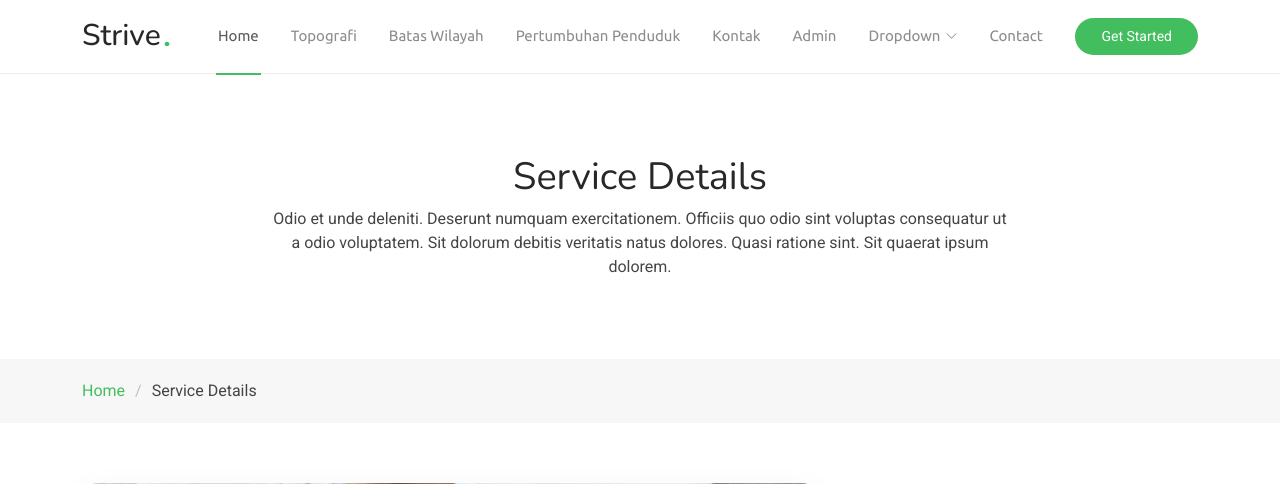
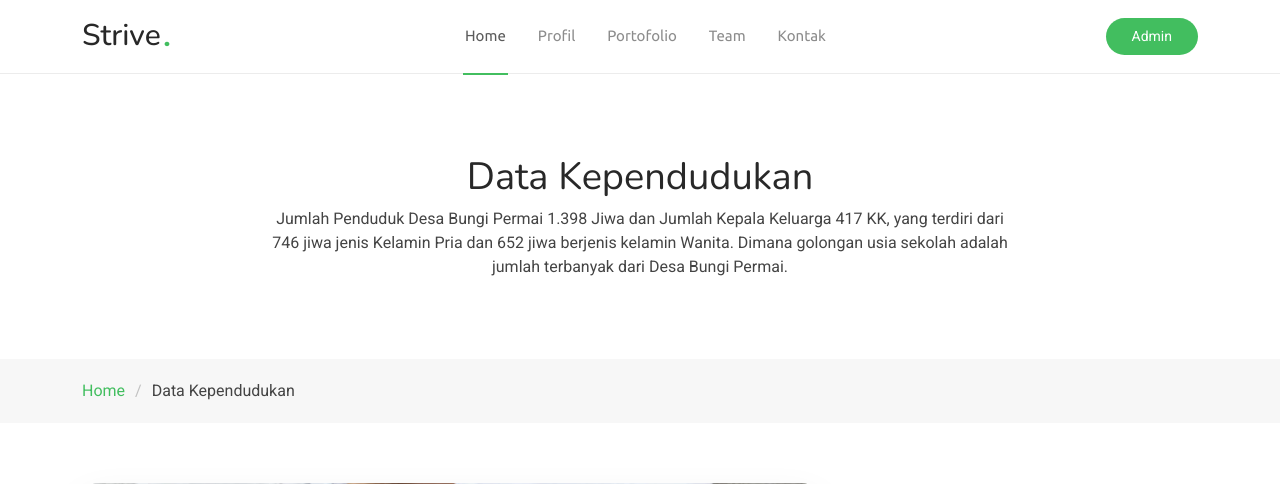
Before and after one commit to Rqq-al22/Web_pakB, a PHP site: page /strive/service-details2.php in a window 1280 px wide. Shown: the top 484 px of the page. Run offline with PHP 8.4, Linux system fonts and the light colour scheme; data comes from the database, SQL or seed files in the repository.

Commit message:
service-details2.php

```diff
--- a/strive/service-details2.php
+++ b/strive/service-details2.php
@@ -53,34 +53,16 @@
      <nav id="navmenu" class="navmenu">
         <ul>
           <li><a href="#hero" class="active">Home</a></li>
-          <li><a href="#about">Topografi</a></li>
-          <li><a href="#services">Batas Wilayah</a></li>
-          <li><a href="#portfolio">Pertumbuhan Penduduk</a></li>
-          <li><a href="#pricing">Kontak</a></li>
-          <li><a href="blog.html">Admin</a></li>
-          <li class="dropdown"><a href="#"><span>Dropdown</span> <i class="bi bi-chevron-down toggle-dropdown"></i></a>
-            <ul>
-              <li><a href="#">Dropdown 1</a></li>
-              <li class="dropdown"><a href="#"><span>Deep Dropdown</span> <i class="bi bi-chevron-down toggle-dropdown"></i></a>
-                <ul>
-                  <li><a href="#">Deep Dropdown 1</a></li>
-                  <li><a href="#">Deep Dropdown 2</a></li>
-                  <li><a href="#">Deep Dropdown 3</a></li>
-                  <li><a href="#">Deep Dropdown 4</a></li>
-                  <li><a href="#">Deep Dropdown 5</a></li>
-                </ul>
-              </li>
-              <li><a href="#">Dropdown 2</a></li>
-              <li><a href="#">Dropdown 3</a></li>
-              <li><a href="#">Dropdown 4</a></li>
-            </ul>
-          </li>
-          <li><a href="#contact">Contact</a></li>
+          <li><a href="#services">Profil</a></li>
+          <li><a href="#portfolio">Portofolio</a></li>
+          <li><a href="#team">Team</a></li>
+          <li><a href="#contact">Kontak</a></li>
         </ul>
         <i class="mobile-nav-toggle d-xl-none bi bi-list"></i>
       </nav>
 
-      <a class="cta-btn" href="#about">Get Started</a>
+      <a class="cta-btn" href="#about">Admin</a>
+
 
     </div>
   </header>
@@ -93,12 +75,9 @@
         <div class="container">
           <div class="row d-flex justify-content-center text-center">
             <div class="col-lg-8">
-              <h1 class="heading-title">Service Details</h1>
+              <h1 class="heading-title">Data Kependudukan</h1>
               <p class="mb-0">
-                Odio et unde deleniti. Deserunt numquam exercitationem. Officiis quo
-                odio sint voluptas consequatur ut a odio voluptatem. Sit dolorum
-                debitis veritatis natus dolores. Quasi ratione sint. Sit quaerat
-                ipsum dolorem.
+                Jumlah Penduduk Desa Bungi Permai 1.398 Jiwa dan Jumlah Kepala Keluarga 417 KK, yang terdiri dari 746 jiwa jenis Kelamin Pria dan 652 jiwa berjenis kelamin Wanita. Dimana golongan usia  sekolah adalah jumlah terbanyak dari Desa Bungi Permai.
               </p>
             </div>
           </div>
@@ -108,7 +87,7 @@
         <div class="container">
           <ol>
             <li><a href="index.html">Home</a></li>
-            <li class="current">Service Details</li>
+            <li class="current">Data Kependudukan</li>
           </ol>
         </div>
       </nav>
@@ -297,4 +276,5 @@
 
 </body>
 
+
 </html>
```
